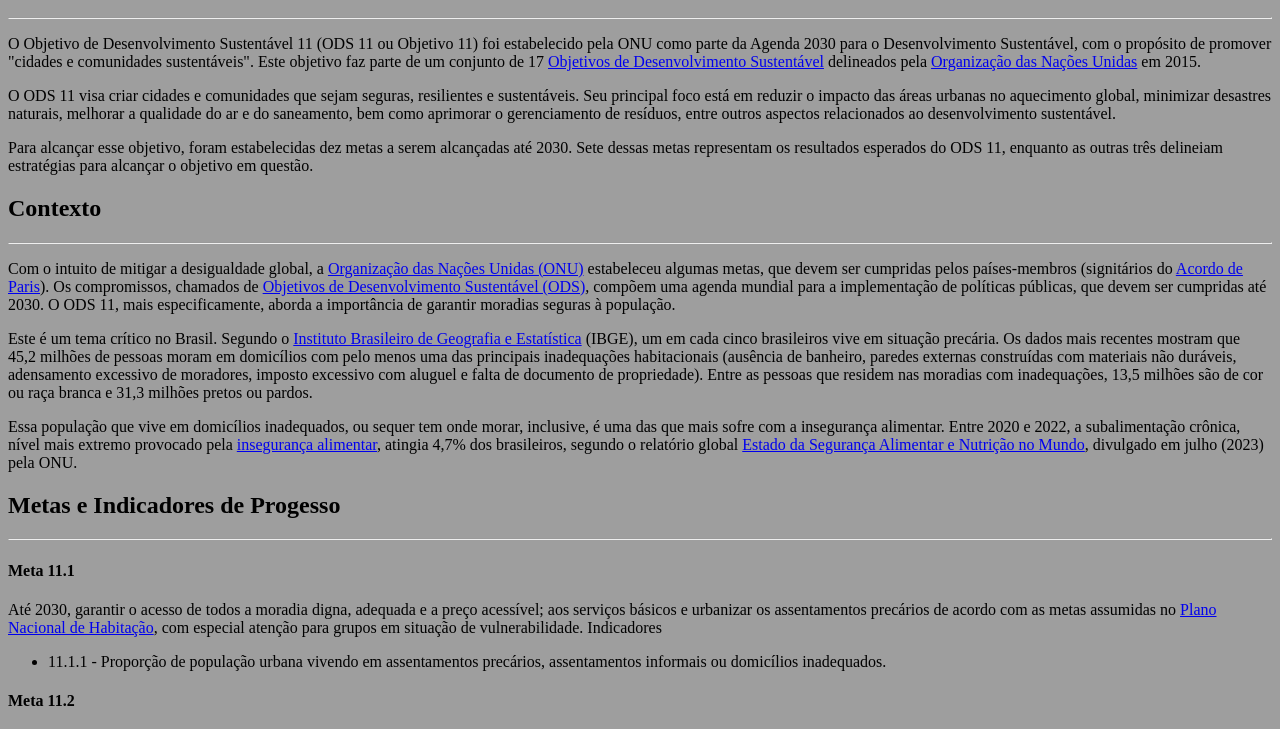
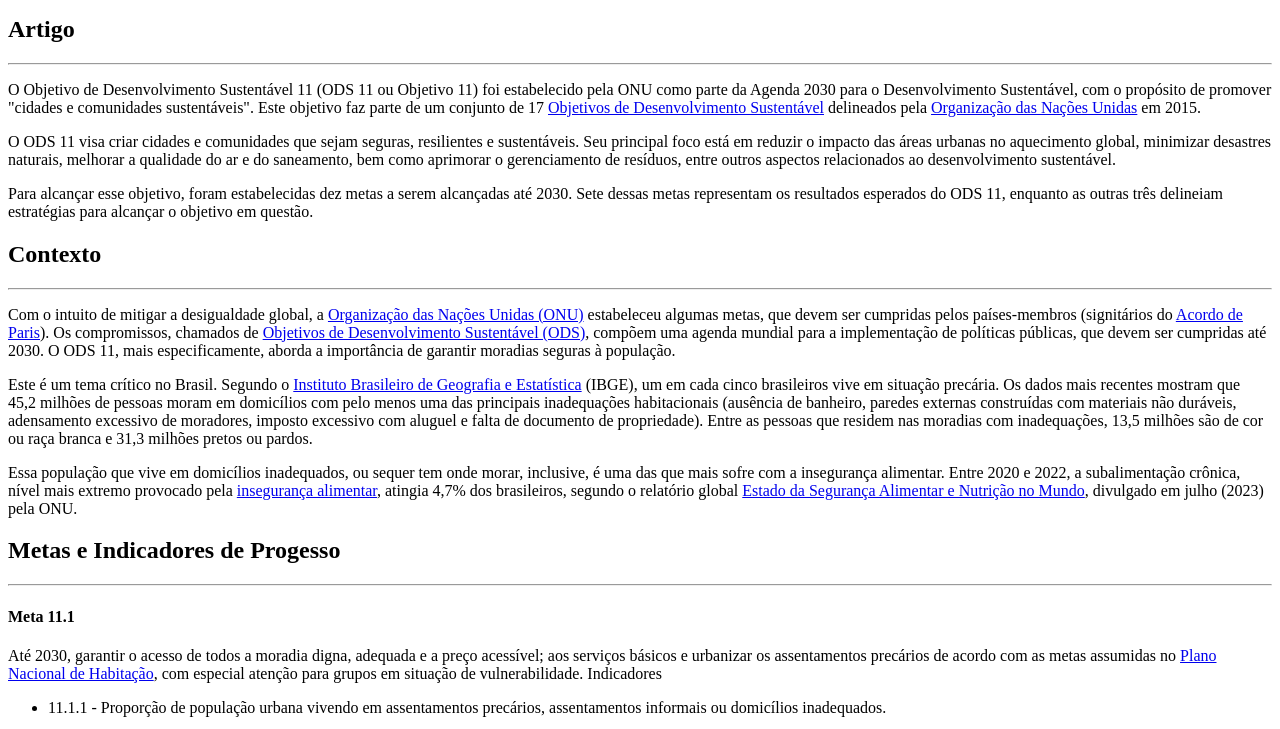
Before and after one commit to JSA04/ODS11_Juan_e_Nicolas_2F, a plain HTML site: page index.html in a window 1280 px wide. Shown: the part 86-815 px from the top of the page. Drawn offline with Linux system fonts and the light colour scheme.

Commit message:
Update index.html

```diff
--- a/index.html
+++ b/index.html
@@ -6,7 +6,7 @@
     <title>ODS 11</title>
 
 </head>
-<body style="background-color: rgb(158, 158, 158);>
+<body>
 
     <h1>Objetivo de Desenvolvimento Sustentável 11</h1>
     <hr>
```
